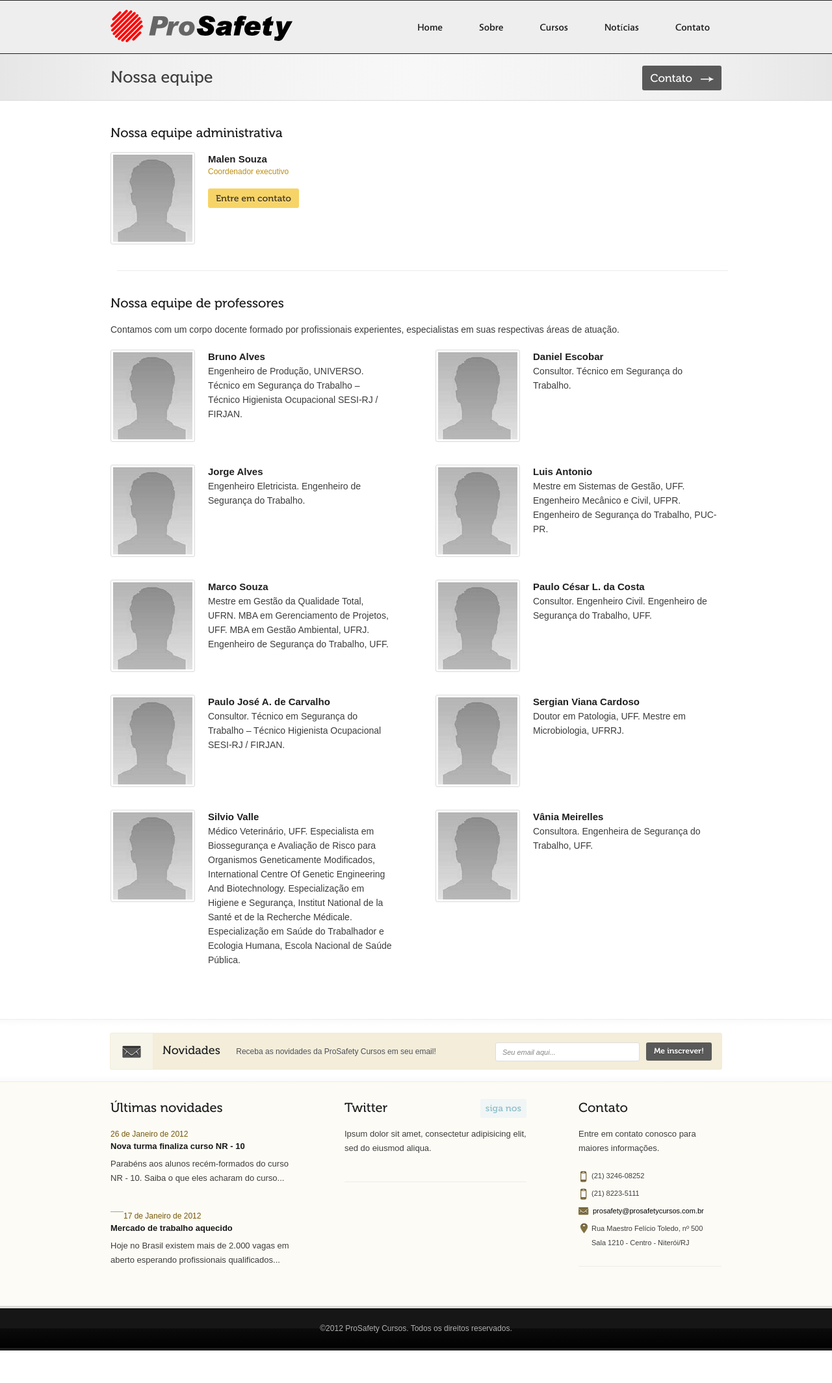
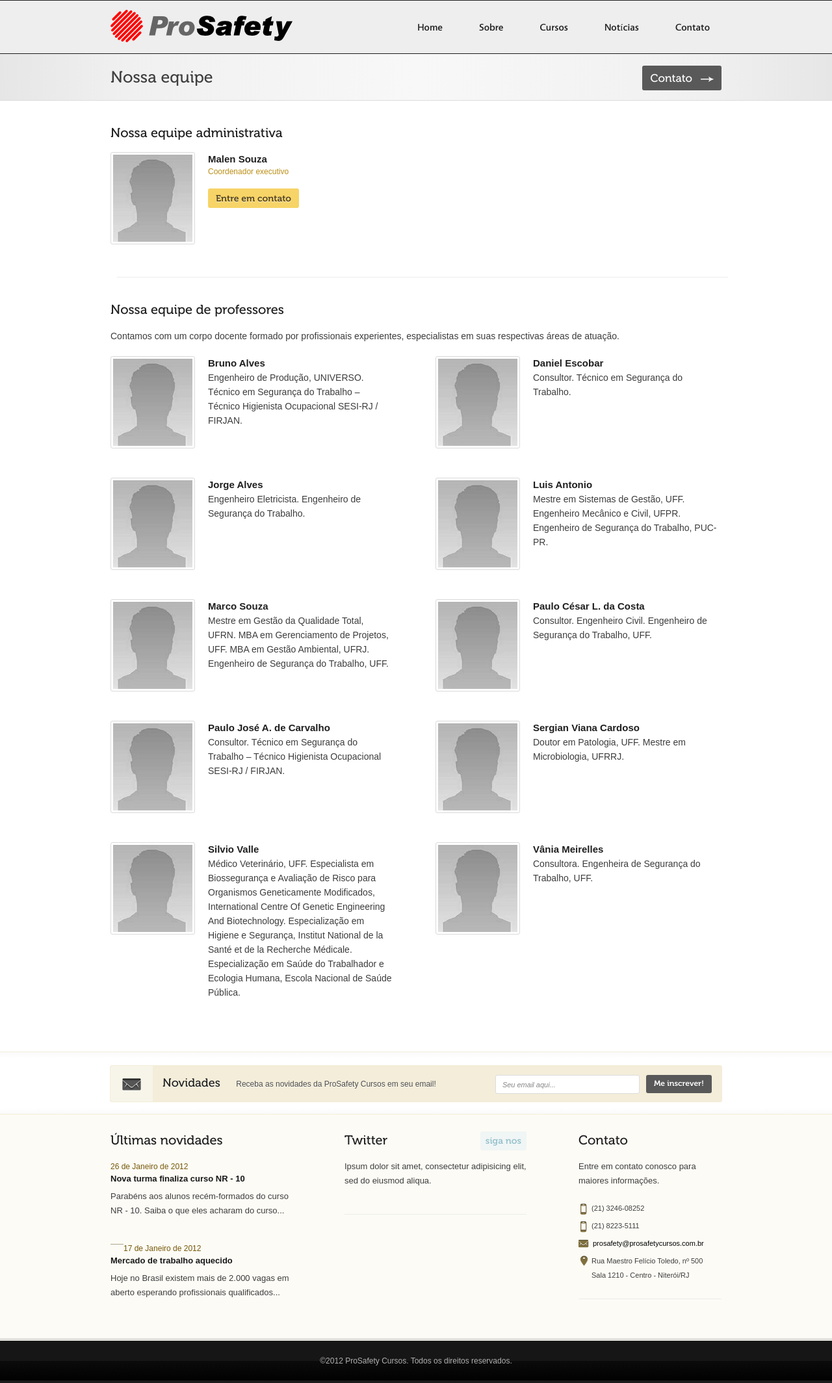
Before and after one commit to prosafetycursos/prosafetycursos.github.com, a Jekyll site: the page built from sobre/nossa-equipe.html, in a window 1280 px wide. Shown: the whole page at 65% size. Built offline with Jekyll 4.4.1, drawn with Linux system fonts in a browser that asks for light colours; before the commit the page ends 2078 px from its top, so only the background shows below that.

Commit message:
Ajustando design da lista da equipe

```diff
--- a/css/styles.css
+++ b/css/styles.css
@@ -1,4 +1,3 @@
-
 /* CSS Reset */
 a,abbr,acronym,address,applet,article,aside,audio,b,big,blockquote,body,canvas,caption,center,cite,code,dd,del,details,dfn,dialog,div,dl,dt,em,embed,fieldset,figcaption,figure,font,footer,form,h1,h2,h3,h4,h5,h6,header,hgroup,hr,html,i,iframe,img,ins,kbd,label,legend,li,mark,menu,meter,nav,object,ol,output,p,pre,progress,q,rp,rt,ruby,s,samp,section,small,span,strike,strong,sub,summary,sup,table,tbody,td,tfoot,th,thead,time,tr,tt,u,ul,var,video,xmp{border:0;margin:0;padding:0;font-size:100%}html,body{height:100%}article,aside,details,figcaption,figure,footer,header,hgroup,menu,nav,section{display:block}b,strong{font-weight:bold}img{color:transparent;font-size:0;vertical-align:middle;-ms-interpolation-mode:bicubicdisplay: none; }li{display:list-item;list-style:none}table{border-collapse:collapse;border-spacing:0}th,td,caption{font-weight:normal;vertical-align:top;text-align:left}q{quotes:none}q:before,q:after{content:'';content:none}sub,sup,small{font-size:75%}sub,sup{line-height:0;position:relative;vertical-align:baseline}sub{bottom:-0.25em}sup{top:-0.5em}svg{overflow:hidden}
 /* 960 16 Columns Grid */
@@ -915,6 +914,7 @@
      float: left;
 	margin:35px 65px 0 0;
      width: 435px;
+     min-height: 152px;
 }
 .teamList img {
      float: left;
```
